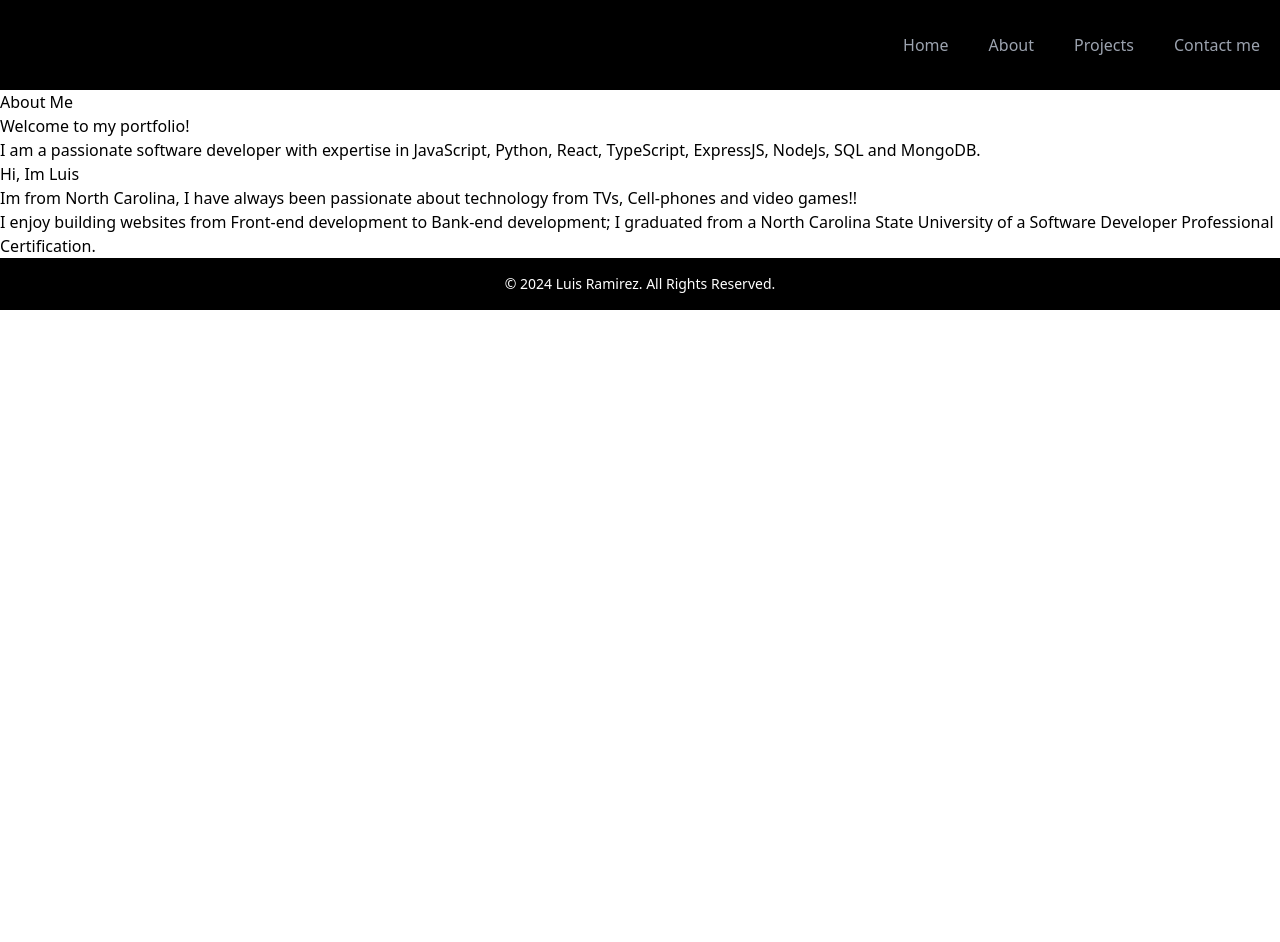
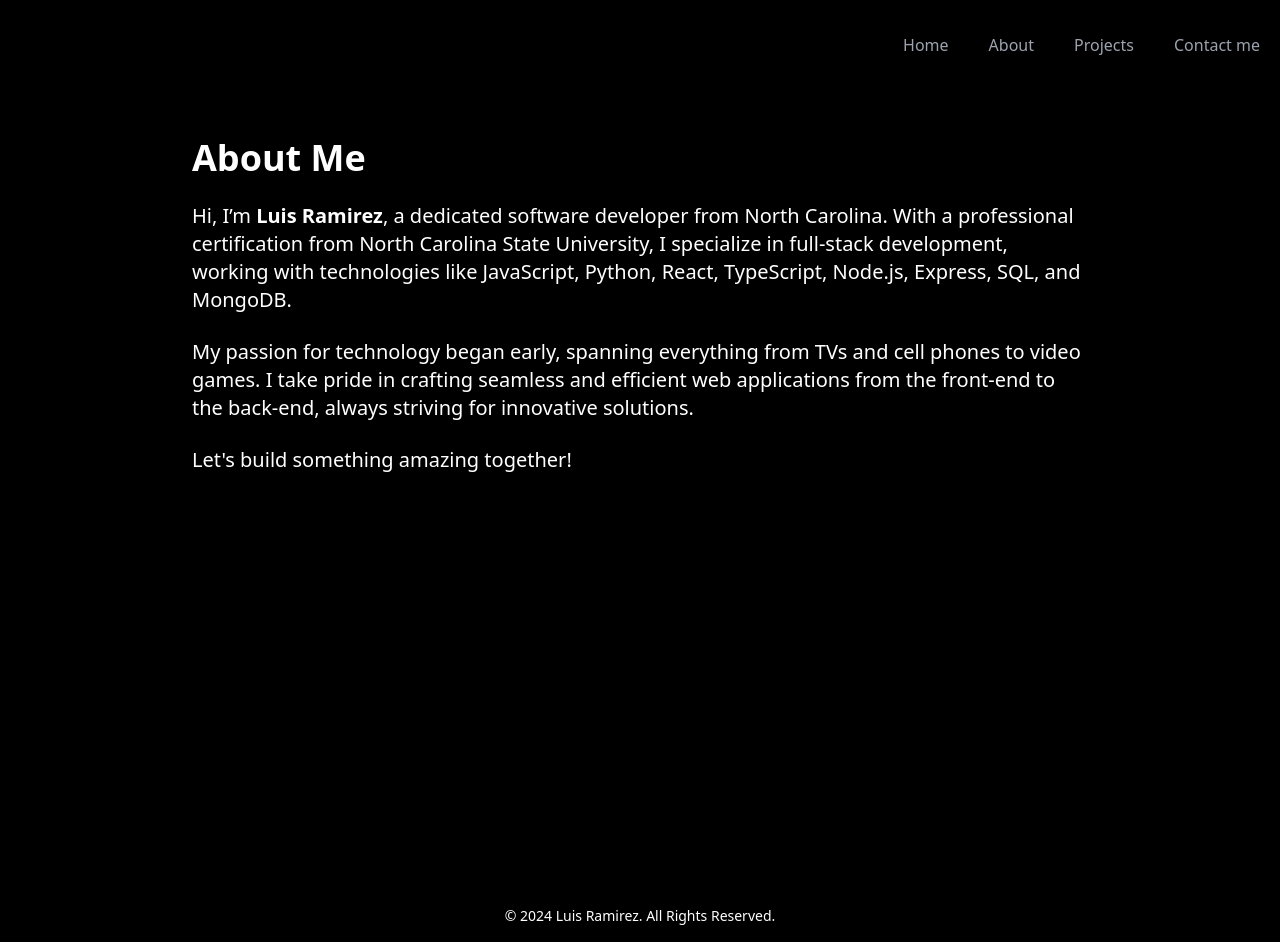
Before and after one commit to Luisrc91/Portfolio2024, a React (Create React App) app: page /About in a window 1280 px wide. Before the commit the page ends 800 px from the top, so only its background shows below. Built offline with nearby package versions, Linux system fonts and the light colour scheme; no server answers; a web font is replaced by a local one.

Commit message:
added about page style

```diff
--- a/src/Pages/About.js
+++ b/src/Pages/About.js
@@ -1,22 +1,33 @@
 import React from 'react';
-import './About.css';
 
 const About = () => {
-    return (
-        <section className="about-section">
-            <div className="about-content">
-                <h2>About Me</h2>
-                <p>
-                    Welcome to my portfolio! <br /> I am a passionate software developer with expertise in JavaScript, Python, React, TypeScript, ExpressJS, NodeJs, SQL and MongoDB.
-                </p>
-                <p>
-                    Hi, Im Luis <br /> Im from North Carolina, I have always been passionate about technology from TVs, Cell-phones and video games!! <br />
-                    I enjoy building websites from Front-end development to Bank-end development;
-                    I graduated from a North Carolina State University of a Software Developer Professional Certification.
-                </p>
-            </div>
-        </section>
-    );
-}
+  return (
+    <div className="bg-black text-white py-12 px-4 min-h-screen">
+      <div className="max-w-4xl mx-auto">
+        <div className="mb-6">
+          <h1 className="text-4xl font-bold">About Me</h1>
+        </div>
+        <div className="mb-6">
+          <p className="text-xl">
+            Hi, I’m <span className="font-bold">Luis Ramirez</span>, a dedicated software developer from North Carolina.
+            With a professional certification from North Carolina State University, I specialize in full-stack development,
+            working with technologies like JavaScript, Python, React, TypeScript, Node.js, Express, SQL, and MongoDB.
+          </p>
+        </div>
+        <div className="mb-6">
+          <p className="text-xl">
+            My passion for technology began early, spanning everything from TVs and cell phones to video games. I take pride in crafting
+            seamless and efficient web applications from the front-end to the back-end, always striving for innovative solutions.
+          </p>
+        </div>
+        <div>
+          <p className="text-xl">
+            Let's build something amazing together!
+          </p>
+        </div>
+      </div>
+    </div>
+  );
+};
 
 export default About;
--- a/src/Pages/Home.js
+++ b/src/Pages/Home.js
@@ -1,10 +1,9 @@
 import React from "react";
 import { TypeAnimation } from "react-type-animation";
-import "./Home.css";
 
 const Home = () => {
   return (
-    <div className="flex items-center justify-center h-[70vh] bg-black">
+    <div className=" min-h-screen flex items-center justify-center h-[70vh] bg-black">
       <div className="text-center px-5">
         <h1 className="text-white text-4xl sm:text-5xl lg:text-8xl font-extrabold">
           <span className="text-transparent bg-clip-text bg-gradient-to-r from-orange-400 to-red-600 inline-block">
--- a/src/Pages/Projects.js
+++ b/src/Pages/Projects.js
@@ -1,7 +1,6 @@
 // Projects.js
 import React, { useEffect, useState } from 'react';
 import { getStarredRepositories, getRepositoryDetails } from './githubService';
-import './Projects.css';
 import ProjectsPic from './ProjectsPic';
 
 const Projects = () => {
```
Also changed, not shown: src/Pages/About.css (deleted, +0 -32 lines), src/Pages/Home.css (deleted, +0 -33 lines), src/Pages/Projects.css (deleted, +0 -56 lines).
